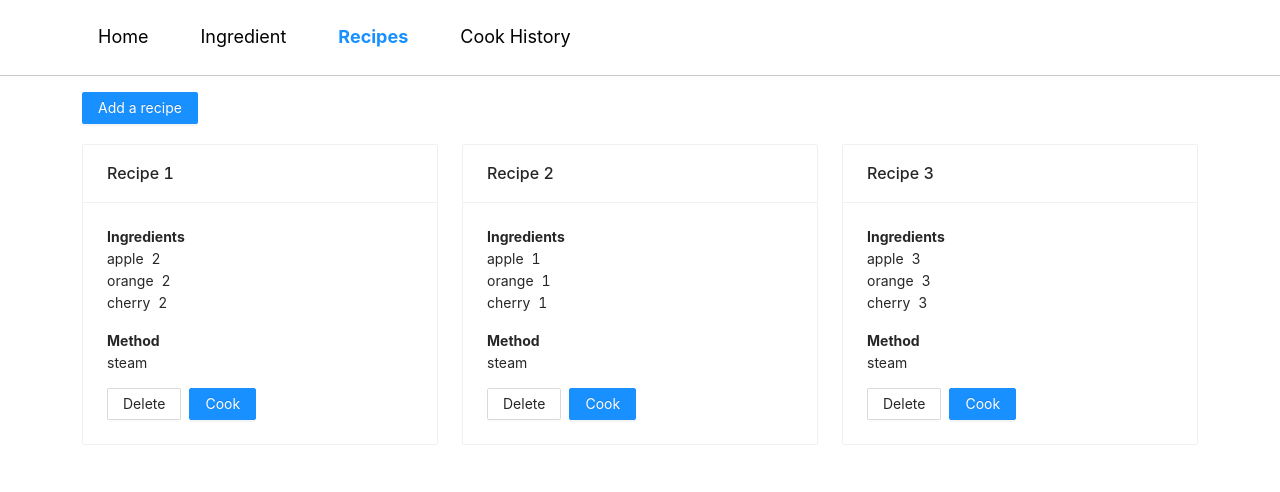
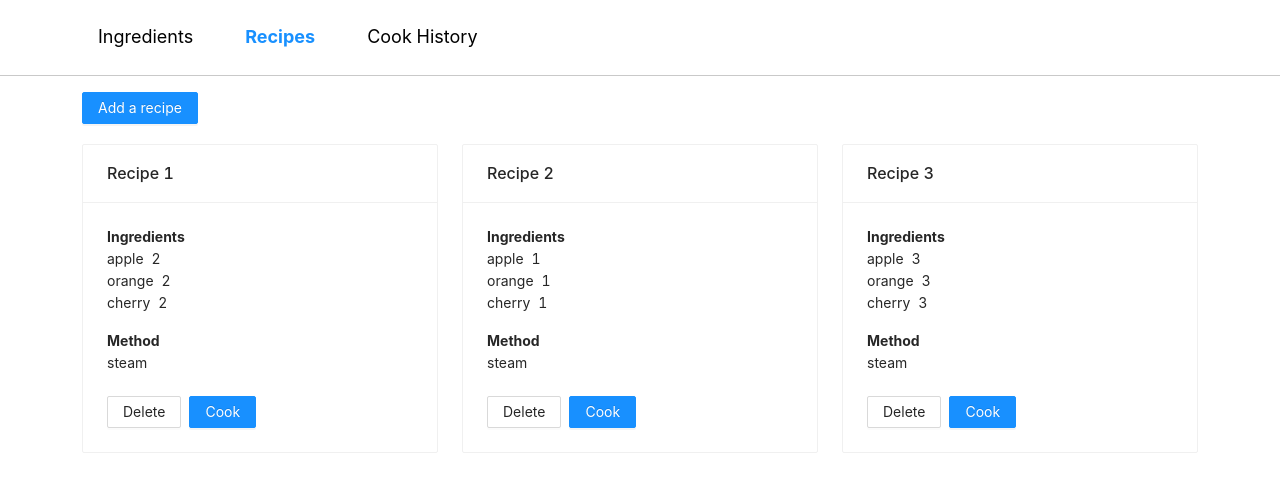
Before and after one commit to ZidiHu/pantry-app, a React (Create React App) app: page /recipe in a window 1280 px wide. Shown: the top 492 px of the page. Built offline with nearby package versions, Linux system fonts and the light colour scheme.

Commit message:
remove home page, style improvement

```diff
--- a/src/App.js
+++ b/src/App.js
@@ -57,8 +57,7 @@ const App = () => {
       <hr />
 
       <Routes>
-        <Route exact path='/' element={<Home />} />
-        <Route path='/ingredient' element={<Ingredient ingredientList={ingredientList} />} />
+        <Route path='/' element={<Ingredient ingredientList={ingredientList} />} />
         <Route path='/recipe' element={<RecipeList handleCook={handleCook} />} />
         <Route path='/cook-history' element={<CookHistory cookHistory={cookHistory} />} />
       </Routes>
@@ -66,12 +65,4 @@ const App = () => {
   );
 }
 
-function Home() {
-  return (
-    <div>
-      <h2>Home</h2>
-    </div>
-  );
-}
-
 export default App
--- a/src/components/Toolbar.jsx
+++ b/src/components/Toolbar.jsx
@@ -8,10 +8,7 @@ const Toolbar = () => {
     <div className='container'>
       <ul className='nav'>
         <li className='nav-item' >
-          <NavLink to='/' className='nav-link'>Home</NavLink>
-        </li>
-        <li className='nav-item' >
-          <NavLink to='/ingredient' className='nav-link'>Ingredient</NavLink>
+          <NavLink to='/' className='nav-link'>Ingredients</NavLink>
         </li>
         <li className='nav-item' >
           <NavLink to='/recipe' className='nav-link'>Recipes</NavLink>
--- a/src/pages/recipe/index.jsx
+++ b/src/pages/recipe/index.jsx
@@ -1,5 +1,5 @@
 import React, { useState } from 'react'
-import { Button, List, Card } from 'antd'
+import { Button, Popconfirm, Card } from 'antd'
 import mockRecipe from '../../mock/recipe'
 import AddRecipeModal from './AddRecipeModal'
 
@@ -58,8 +58,10 @@ const RecipeList = props => {
               </div>
               <strong>Method</strong>
               <p>{recipe.method}</p>
-              <Button onClick={() => deleteRecipe(recipe.key)} className='me-2'>Delete</Button>
-              <Button type='primary' onClick={() => handleCook(recipe.key)}>Cook</Button>
+              <Popconfirm title="Sure to delete?" onConfirm={() => deleteRecipe(recipe.key)}>
+                <Button className='me-2 mt-2'>Delete</Button>
+              </Popconfirm>
+              <Button className='mt-2' type='primary' onClick={() => handleCook(recipe.key)}>Cook</Button>
             </Card>
           </div>
         ))}
```
